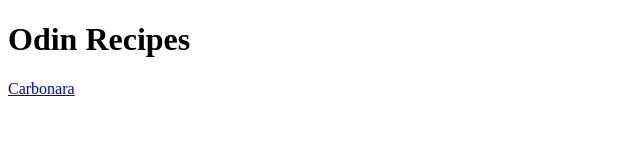
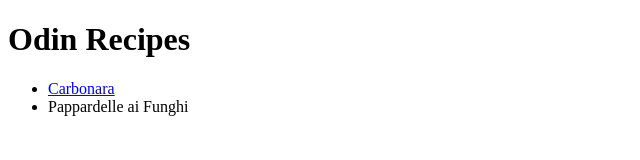
Before and after one commit to KrystalSimmonds1/odin-recipes, a plain HTML site: page index.html in a window 1280 px wide. Shown: the whole page, without its empty margins (0-640 px from the left). Drawn offline with Linux system fonts and the light colour scheme.

Commit message:
Added link to Pappardelle ai Funghi link

```diff
--- a/index.html
+++ b/index.html
@@ -3,5 +3,8 @@
 <html lang="en">
     <h1>Odin Recipes</h1>
 
-    <a href="recipes/carbonara.html">Carbonara</a>
+    <ul>
+        <li><a href="recipes/carbonara.html">Carbonara</a></li>
+        <li><a href="recipes/pappardelle-ai-funghi.html"></a>Pappardelle ai Funghi</li>
+    </ul>
 </html>
```
